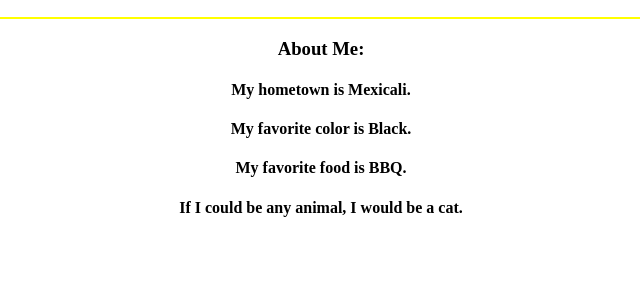
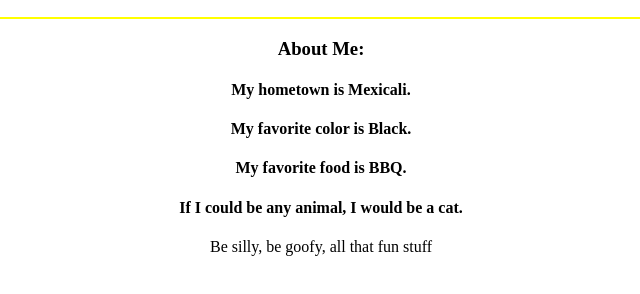
Before and after one commit to jp0847/profile, a plain HTML site: page index.html in a window 1280 px wide. Shown: the part 110-404 px from the top of the page, without its empty margins (319-959 px from the left). Drawn offline with Linux system fonts and the light colour scheme.

Commit message:
add p tag

```diff
--- a/index.html
+++ b/index.html
@@ -15,6 +15,7 @@
 					<h4>My favorite color is Black.</h4>
 					<h4>My favorite food is BBQ.</h4>
 					<h4>If I could be any animal, I would be a cat.</h4>
+					<p>Be silly, be goofy, all that fun stuff</p>
 			</div>
 		  </body>
 		</html>
```
